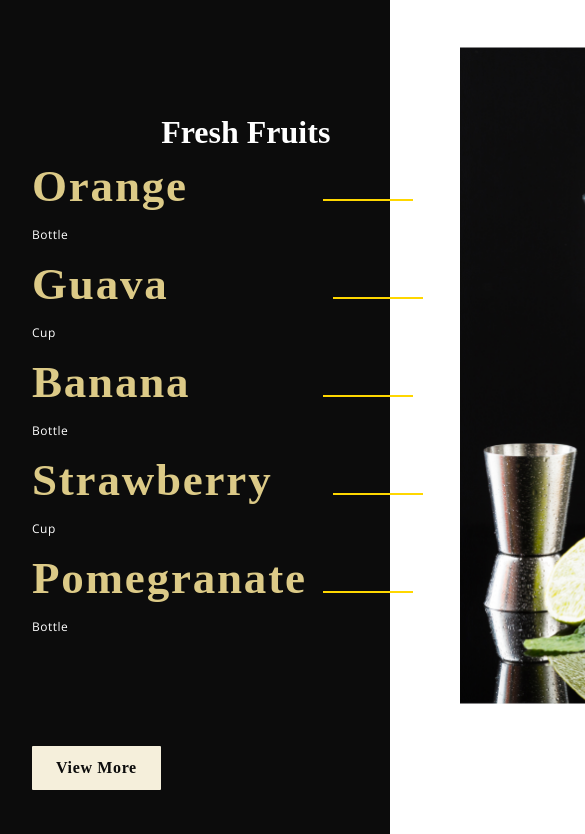
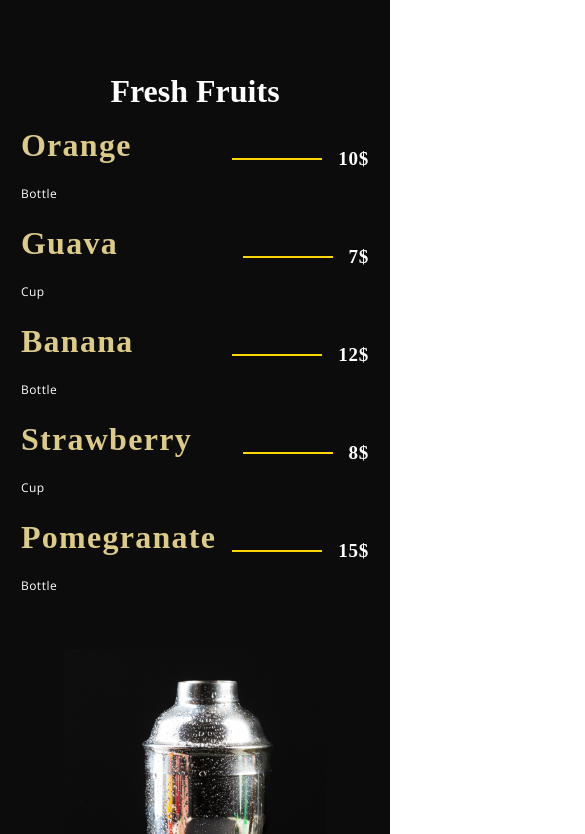
Before and after one commit to AhmedQasem4/gericht-resturant, a React (Vite) app: page / in a window 390 px wide. Shown: the part 3370-4204 px from the top of the page, 585 px wide, since content can reach past the window. Built offline with nearby package versions, Linux system fonts and the light colour scheme; a web font is replaced by a local one.

Commit message:
build special menu mobile and tablet version.

```diff
--- a/src/components/Menuitem/MenuItem.css
+++ b/src/components/Menuitem/MenuItem.css
@@ -15,3 +15,16 @@
     justify-content: center;
     align-items: center;
 }
+
+@media screen and (max-width: 1150px){
+    .app__menuitem h1{
+        font-size: 4rem;
+    }
+}
+
+
+@media screen and (max-width: 660px){
+    .app__menuitem h1{
+        font-size: 2rem;
+    }
+}
--- a/src/container/Menu/SpecialMenu.css
+++ b/src/container/Menu/SpecialMenu.css
@@ -13,7 +13,6 @@
     display: flex;
     justify-content: space-between;
     align-items: center;
-
 }
 .app__specialmenu-body img{
     width: 410px;
@@ -27,3 +26,23 @@
     justify-content: center;
     align-items: center;
 }
+
+.app__specialmenu-footer{
+    display: flex;
+    justify-content: center;
+    align-items: center;
+}
+@media screen and (max-width: 1150px){
+    .app__specialmenu , .app__specialmenu-body{
+        flex-direction: column;
+    }
+    .app__specialmenu-body img{
+        width: 100%;
+        margin: 3rem 0;
+    }
+}
+@media screen and (max-width: 650px){
+    .app__specialmenu h1{
+        font-size: 2rem;
+    }
+}
--- a/src/container/Menu/SpecialMenu.jsx
+++ b/src/container/Menu/SpecialMenu.jsx
@@ -10,7 +10,7 @@ const SpecialMenu = () => (
       <SubHeading title="Menu That Fits Your Palate" />
       <h1 className='headtext__cormorant'>Today's special</h1>
     </div>
-    <div className="app__specialmenu-body">
+    <div className="app__specialmenu-body section__padding">
       <div className="app__specialmenu-freshfruits">
         <h1 className='app__specialmenu-freshfruits_heading'>Fresh Fruits</h1>
         <MenuItem name="Orange" kind="bottle" price="10$" />
@@ -27,12 +27,12 @@ const SpecialMenu = () => (
       <MenuItem name="tea" kind="cup" price="3$" />
         <MenuItem name="coffe"  kind="cup" price="6$"/>
         <MenuItem name="orchid"  kind="bottle" price="10$"/>
-        <MenuItem name="coffe with milk" kind="cup" price="10$"/>
-        <MenuItem name="hot lemon"  kind="bottle" price="8$"/>
+        <MenuItem name="coffe" kind="cup" price="10$"/>
+        <MenuItem name="lemon"  kind="bottle" price="8$"/>
       </div>
     </div>
     <div className="app__specialmenu-footer">
-      <button className="custom__button">View More</button>
+      <button className="custom__button special__menu-button">View More</button>
     </div>
   </div>
 );
```
